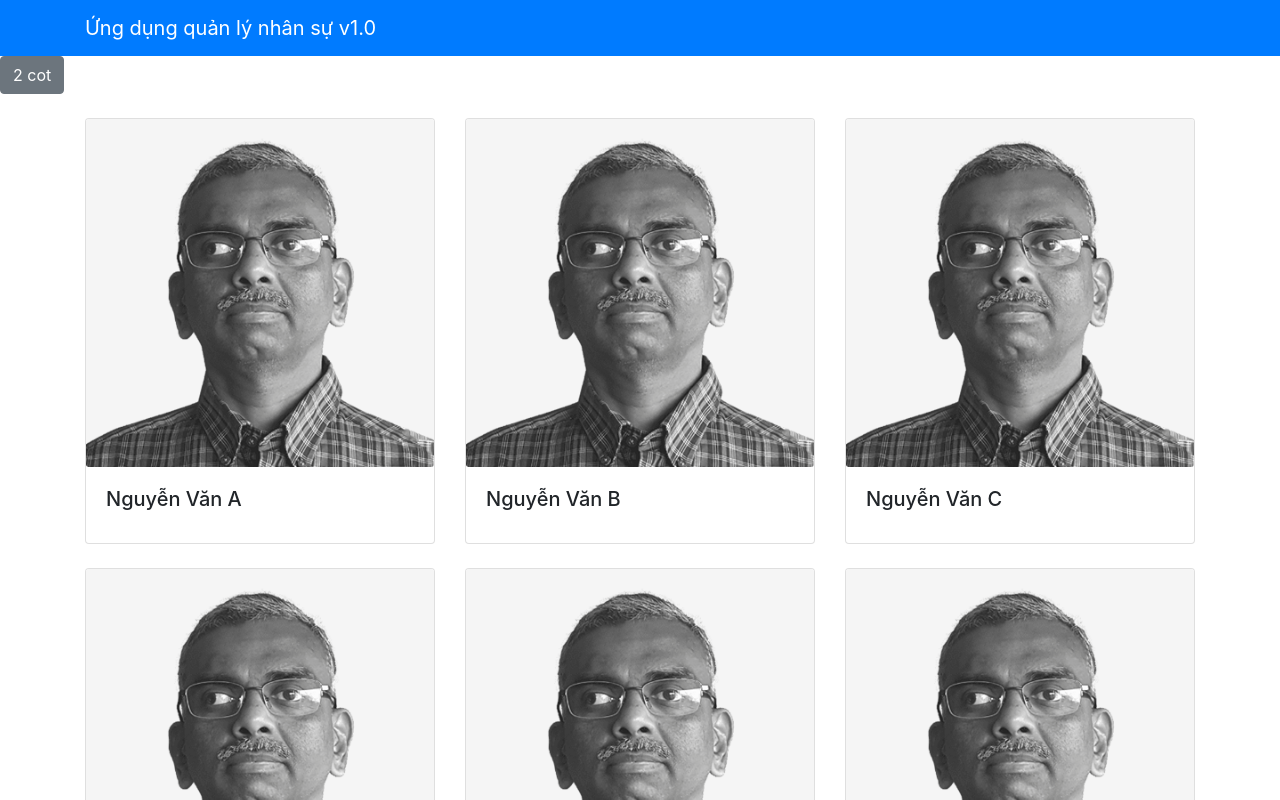
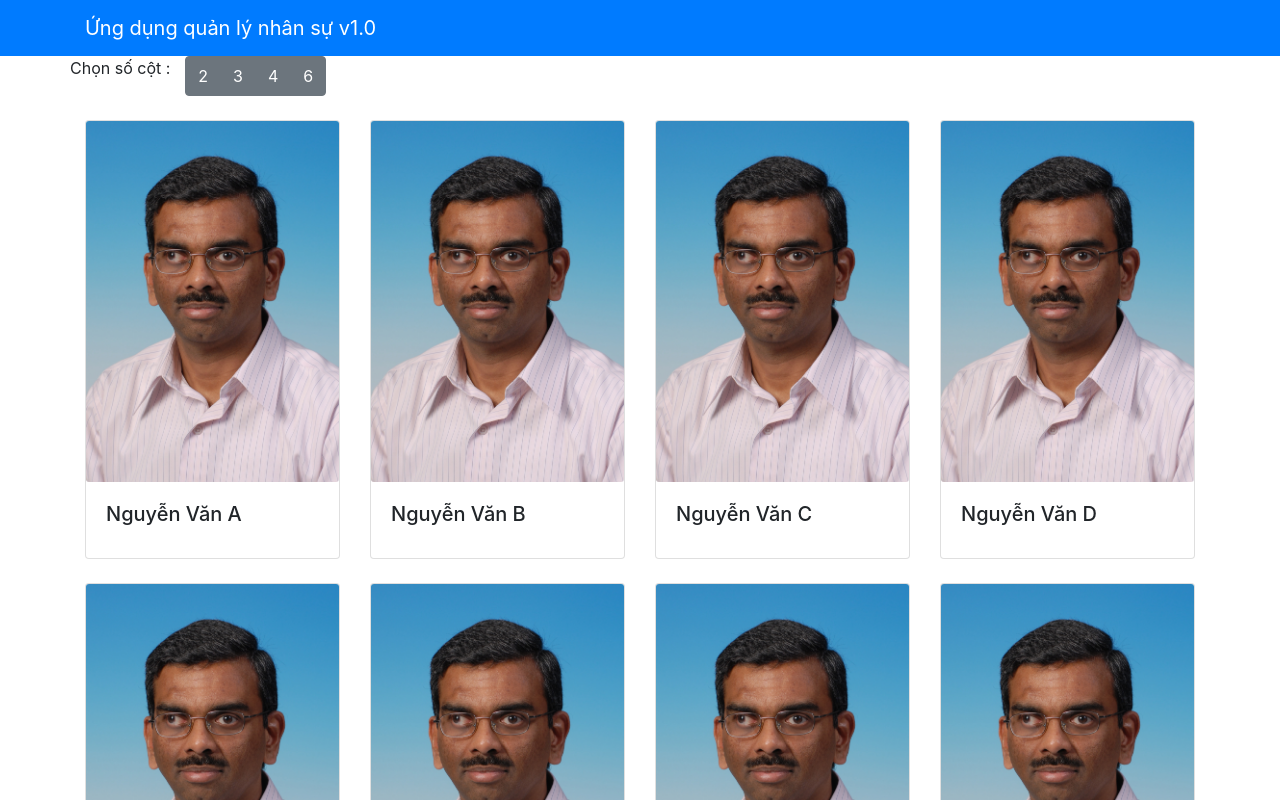
Before and after one commit to quachanhhao1698/Funix_RJS101x_01-A_VN_DN, a React (Create React App) app: page / in a window 1280 px wide. Shown: the top 800 px of the page. Built offline with nearby package versions, Linux system fonts and the light colour scheme.

Commit message:
Fix StaffListComponent.js file

```diff
--- a/src/App.css
+++ b/src/App.css
@@ -1,38 +1,3 @@
-.App {
-  text-align: center;
+.show{
+    background-color: red;
 }
-
-.App-logo {
-  height: 40vmin;
-  pointer-events: none;
-}
-
-@media (prefers-reduced-motion: no-preference) {
-  .App-logo {
-    animation: App-logo-spin infinite 20s linear;
-  }
-}
-
-.App-header {
-  background-color: #282c34;
-  min-height: 100vh;
-  display: flex;
-  flex-direction: column;
-  align-items: center;
-  justify-content: center;
-  font-size: calc(10px + 2vmin);
-  color: white;
-}
-
-.App-link {
-  color: #61dafb;
-}
-
-@keyframes App-logo-spin {
-  from {
-    transform: rotate(0deg);
-  }
-  to {
-    transform: rotate(360deg);
-  }
-}
--- a/src/App.js
+++ b/src/App.js
@@ -1,10 +1,8 @@
 import React,{ Component } from 'react';
 import { Navbar, NavbarBrand } from 'reactstrap';
-import StaffList from './components/StaffListComponent';
-import Colbtn from './components/ColButtonComponent';
+import StaffListComponent from './components/StaffListComponent';
 import './App.css';
 import {STAFFS} from './shared/staffs';
-
 
 class App extends Component{
 
@@ -13,6 +11,7 @@
 
     this.state = {
       staffs: STAFFS
+
     };
   }
 
@@ -24,8 +23,7 @@
             <NavbarBrand href='/'>Ứng dụng quản lý nhân sự v1.0</NavbarBrand>
           </div>
         </Navbar>
-        <Colbtn/>
-        <StaffList staffs={this.state.staffs}/>
+        <StaffListComponent staffs={this.state.staffs}/>
       </div>
     );
   }
--- a/src/components/ColButtonComponent.js
+++ /dev/null
@@ -1,13 +0,0 @@
-import React,{Component} from "react";
-import {Button} from 'reactstrap'
-
-class Colbtn extends Component{
-
-    render(){
-        return(
-            <Button>2 cot</Button>
-        );
-    }
-}
-
-export default Colbtn;
--- a/src/components/StaffDetailComponent.js
+++ b/src/components/StaffDetailComponent.js
@@ -5,7 +5,7 @@
 
 
 
-class StaffDetail extends Component {
+class StaffDetailComponent extends Component {
 
     renderStaff(staffs){
         if(staffs != null){
@@ -71,4 +71,4 @@
     }
 }
 
-export default StaffDetail;
+export default StaffDetailComponent;
--- a/src/components/StaffListComponent.js
+++ b/src/components/StaffListComponent.js
@@ -1,25 +1,53 @@
 import React,{Component} from "react";
-import {Card,CardImg,CardImgOverlay,CardText,CardBody,CardTitle} from 'reactstrap';
+import {Card,CardImg,CardImgOverlay,CardText,CardBody,CardTitle,Button,ButtonGroup} from 'reactstrap';
 import StaffDetail from "./StaffDetailComponent";
+import $ from 'jquery';
+import '../App.css';
 
 class StaffList extends Component{
     constructor(props) {
     super(props);
 
     this.state = {
-        selectedStaff:null
-        }
+        selectedStaff:null,
+        column:3
+        };
+
+        this.onClickCol2 = this.onClickCol2.bind(this);
+        this.onClickCol3 = this.onClickCol3.bind(this);
+        this.onClickCol4 = this.onClickCol4.bind(this);
+        this.onClickCol6 = this.onClickCol6.bind(this);
     }
 
     onStaffSelect(staffs){
         this.setState({selectedStaff: staffs});
     }
 
+    onClickCol2() {
+        this.setState({column:6});
+    }
+
+    onClickCol3() {
+        this.setState({column:4});
+    }
+
+    onClickCol4() {
+        this.setState({column:3});
+    }
+
+    onClickCol6() {
+        this.setState({column:2});
+
+    }
+
     render() {
+
+        let classname = 'mt-4 col-12 col-md-6 col-lg-';
+        classname += this.state.column;
 
         const staffList=this.props.staffs.map((staffs)=> {
             return (
-                <div key={staffs.id} className="col-12 col-md-6 col-lg-4 mt-4">
+                <div  key={staffs.id} className={classname}>
                     <Card onClick = {() => this.onStaffSelect(staffs)}>
                         <CardImg width="100%" src={staffs.image} alt={staffs.name} />
                         <CardBody>
@@ -31,9 +59,21 @@
             );
         });
 
+
+
         return(
             <div className="container">
 
+                    <div className="row">
+                        <p>Chọn số cột :</p>
+                        <ButtonGroup className="col-2">
+                        <Button onClick={this.onClickCol2}>2</Button>
+                        <Button onClick={this.onClickCol3}>3</Button>
+                        <Button onClick={this.onClickCol4}>4</Button>
+                        <Button onClick={this.onClickCol6}>6</Button>
+                        </ButtonGroup>
+
+                    </div>
 
                     <div className="row">
                         {staffList}
```
Also changed, not shown: package.json (+6 -4 lines), src/components/StaffComponent.js (added, +38 -0 lines), public/assets/images/alberto.png, 1 other file (tests, documents, lock files or other folders).
